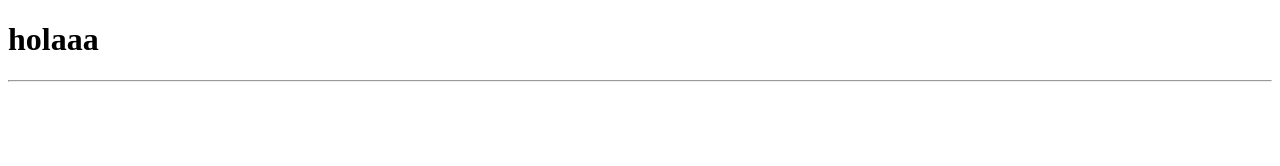
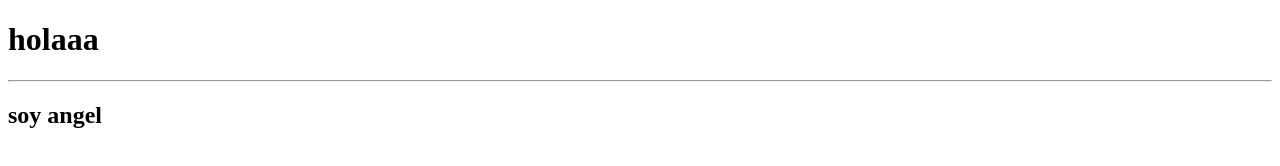
Before and after one commit to AngelBenitezgg/migit, a plain HTML site: page index.html in a window 1280 px wide. Drawn offline with Linux system fonts and the light colour scheme.

Commit message:
hola bbt

```diff
--- a/index.html
+++ b/index.html
@@ -8,5 +8,6 @@
 </head>
 <body>
     <h1>holaaa</h1><hr>
+    <h2>soy angel</h2>
 </body>
 </html>
```
